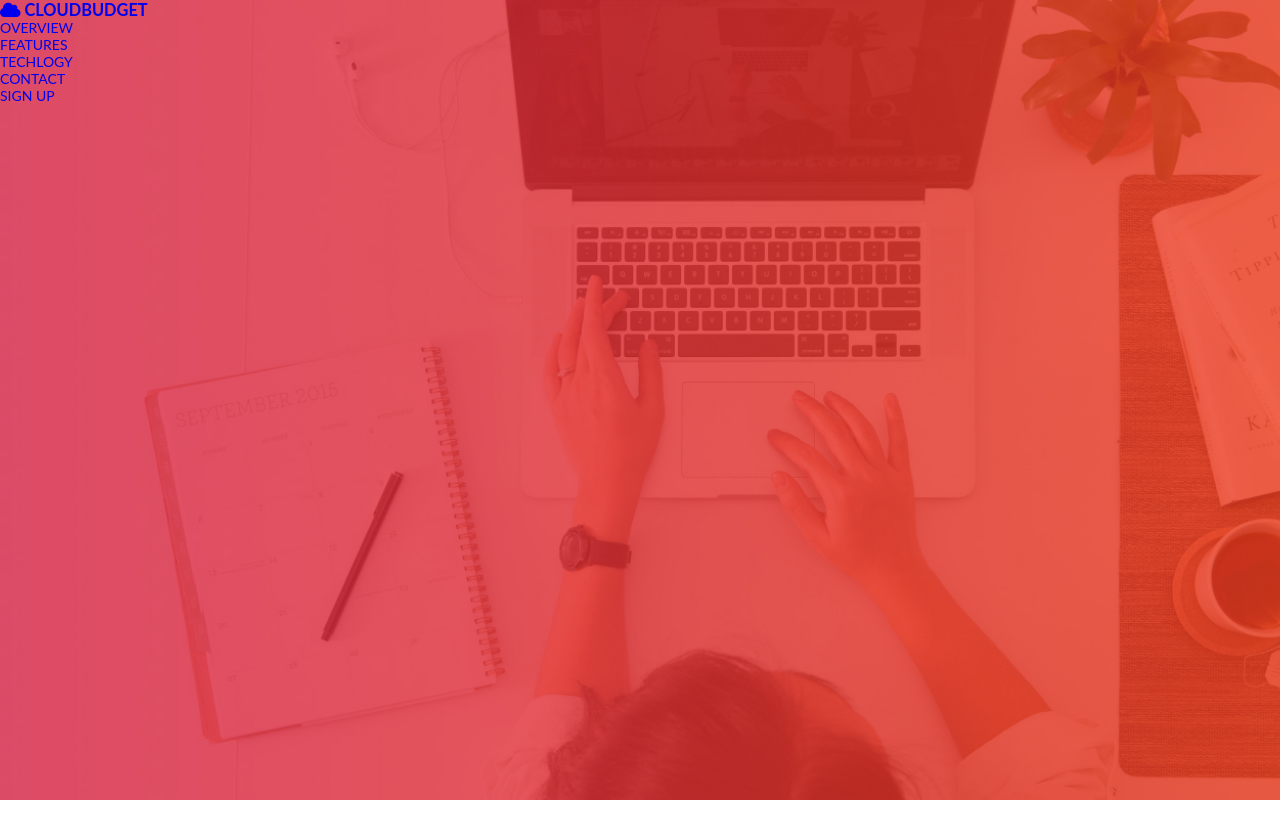
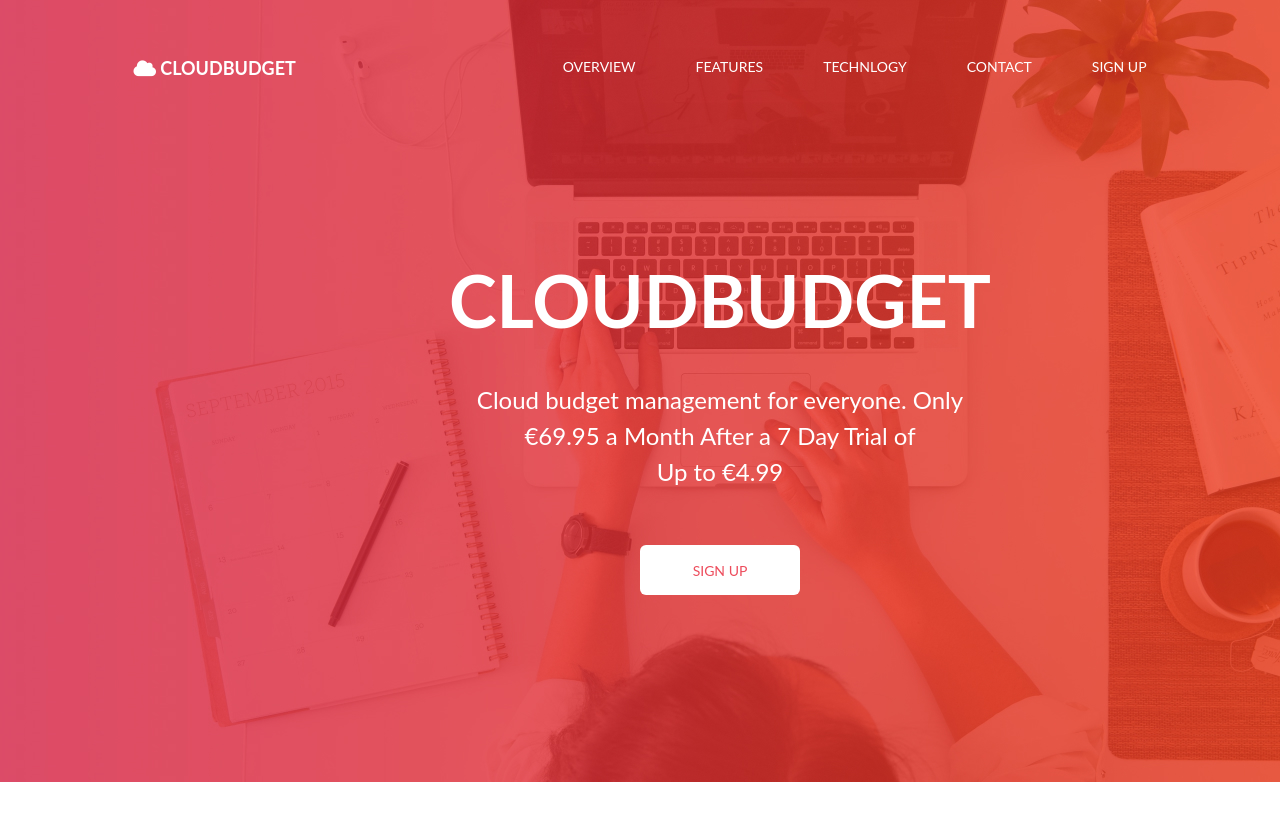
Before and after one commit to ReniaJM/pageFigma, a website: page app/index.html in a window 1280 px wide. After the commit the page ends 800 px from the top, so only its background shows below. Drawn offline with nearby package versions, Linux system fonts and the light colour scheme; files that its build step writes are made by us from their sources; files whose address does not match are found by name.

Commit message:
add hero

```diff
--- a/app/index.html
+++ b/app/index.html
@@ -16,15 +16,13 @@
 <body>
 
   <section class="section hero">
-   <div>
     <nav role="navigation" class="nav">
       <div class="logo">
         <a href="#hero">
           <h1 class="headline-logo" id="logo"><i class="fas fa-cloud"></i>  cloudbudget</h1>
         </a>
       </div>
-      <div class="main-nav" >
-        <ul id="list">
+        <ul class="list">
           <li class="top-level-link">
             <a href="#hero" class="nav-link active">overview</a>
           </li>
@@ -32,7 +30,7 @@
             <a href="#about-me" class="nav-link">features</a>
           </li>
           <li class="top-level-link">
-            <a href="#my-work"class="nav-link">techlogy</a>
+            <a href="#my-work"class="nav-link">technlogy</a>
           </li>
           <li class="top-level-link nav-item">
             <a href="#process" class="nav-link">contact</a>
@@ -41,25 +39,20 @@
             <a href="#contact" class="nav-link">sign up</a>
           </li>
         </ul>
-      </div>
-
     </nav>
-   </div>
-
-
-
-
+    <div class="hero_content">
+      <h2>CloudBudget</h2>
+      <p>Cloud budget management for everyone. Only<br> €69.95 a Month After a 7 Day Trial of
+        <br>Up to €4.99</p>
+      <a class="sign_up">sign up</a>
+    </div>
   </section>
 
 
 <section>
-  <div>
-    sdsfs
-  </div>
-  <div>
-    sdsfs
-  </div>
+
 </section>
+
   <script src="js/vendors/jquery-3.4.1.min.js"></script>
   <script src="js/script.min.js"></script>
 </body>
--- a/app/scss/_styles.scss
+++ b/app/scss/_styles.scss
@@ -4,7 +4,7 @@
 
 *,
 *::before,
-*::after{
+*::after {
   margin:0;
   padding: 0;
   box-sizing: border-box;
@@ -24,7 +24,6 @@ body {
 
 }
 
-
 img {
   width: 100%;
   max-width: 100%;
@@ -42,22 +41,83 @@ p {
 font-size: 1.6rem;
 }
 
-.headline-logo{
-  text-transform: uppercase;
-
+.nav {
+  display: flex;
+  justify-content: space-around;
 }
 
-.main-nav {
-text-transform: uppercase;
-display: flex;
+.headline-logo {
+  text-transform: uppercase;
+  font-size: 18px;
+  line-height: 21.6px;
+  padding: 58px 30px;
+  color: $white;
+  font-weight: 700;
 }
 
+.list {
+  text-transform: uppercase;
+  display: flex;
+  max-width: 835px;
+  color: $white;
+}
+
+.list li {
+  list-style: none;
+  padding: 58px 30px;
+  line-height: 16,8px;
+}
+
+.list li a {
+  text-decoration: none;
+  color: $white;
+}
 
 .hero{
   width: 100%;
-  height: 100vh;
+  height: 782px;
   background: url("../images/Bg.jpeg") center no-repeat;
   background-size: cover;
-  color: $white;
+}
 
+.hero_content {
+text-align: center;
 }
+
+.hero_content h2 {
+position: absolute;
+width: 578px;
+height: 86px;
+left: 431px;
+top: 257px;
+font-size: 72px;
+text-transform: uppercase;
+line-height: 86,4px;
+}
+
+.hero_content p {
+position: absolute;
+width: 540px;
+height: 124px;
+left: 450px;
+top: 382px;
+font-size: 24px;
+line-height: 150%;
+}
+
+.hero_content a {
+position: absolute;
+width: 160px;
+height: 50px;
+left: 640px;
+top: 545px;
+background: #FFFFFF;
+border-radius: 6px;
+text-transform: uppercase;
+color: $button;
+line-height: 17px;
+display: flex;
+align-items: center;
+text-transform: uppercase;
+justify-content: center;
+}
--- a/app/scss/_variables.scss
+++ b/app/scss/_variables.scss
@@ -3,3 +3,4 @@ $white: #fff;
 $black: #000;
 $red: #EE3D1B;
 $magenta:#D52047;
+$button:#ED4C5C
```
